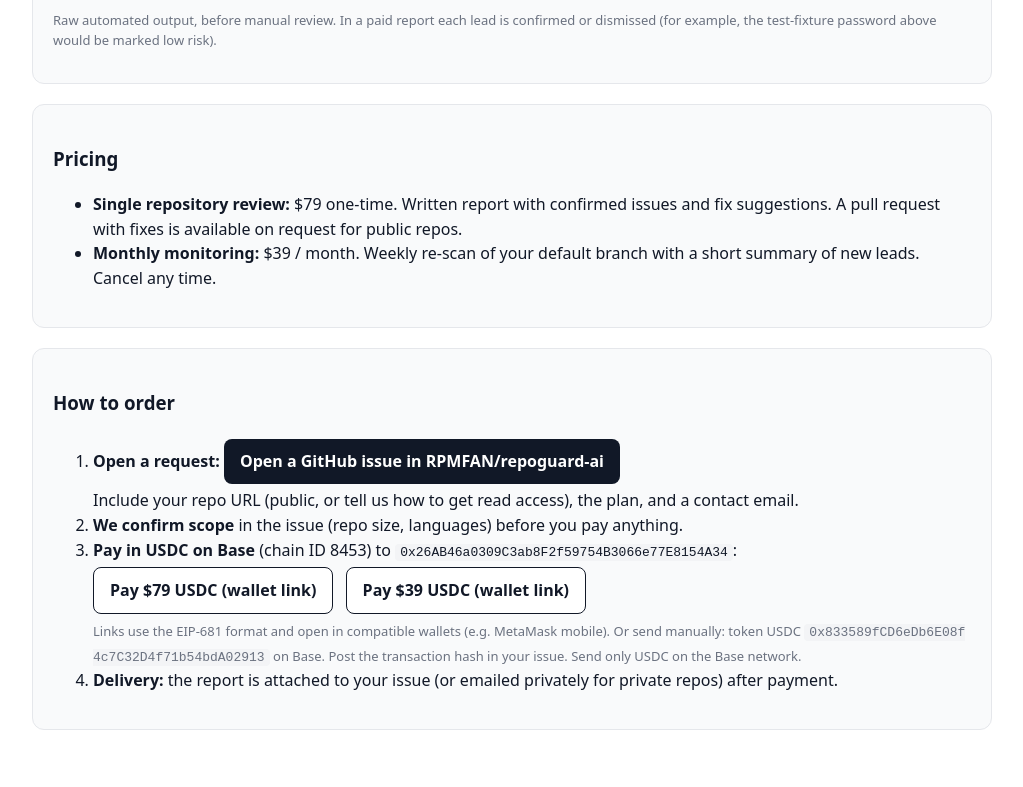
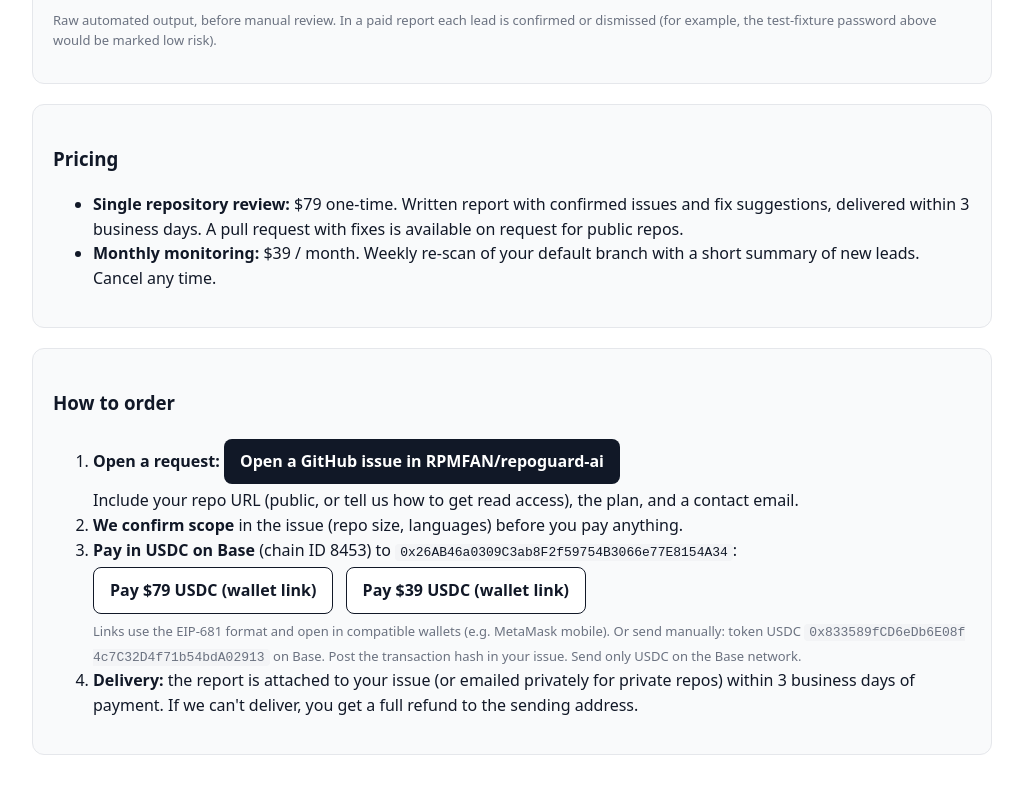
Before and after one commit to RPMFAN/repoguard-ai, a plain HTML site: page index.html in a window 1280 px wide. Shown: the part 1115-1902 px from the top of the page, without its empty margins (128-1151 px from the left). Before the commit the page ends 1877 px from the top, so only its background shows below. Drawn offline with Linux system fonts and the light colour scheme.

Commit message:
Add 3-business-day delivery and refund guarantee

```diff
--- a/index.html
+++ b/index.html
@@ -45,7 +45,7 @@
   <div class="card">
     <h3>Pricing</h3>
     <ul>
-      <li><strong>Single repository review:</strong> $79 one-time. Written report with confirmed issues and fix suggestions. A pull request with fixes is available on request for public repos.</li>
+      <li><strong>Single repository review:</strong> $79 one-time. Written report with confirmed issues and fix suggestions, delivered within 3 business days. A pull request with fixes is available on request for public repos.</li>
       <li><strong>Monthly monitoring:</strong> $39 / month. Weekly re-scan of your default branch with a short summary of new leads. Cancel any time.</li>
     </ul>
   </div>
@@ -59,7 +59,7 @@
         <a class="btn alt" href="ethereum:0x833589fCD6eDb6E08f4c7C32D4f71b54bdA02913@8453/transfer?address=0x26AB46a0309C3ab8F2f59754B3066e77E8154A34&amp;uint256=79000000">Pay $79 USDC (wallet link)</a>
         <a class="btn alt" href="ethereum:0x833589fCD6eDb6E08f4c7C32D4f71b54bdA02913@8453/transfer?address=0x26AB46a0309C3ab8F2f59754B3066e77E8154A34&amp;uint256=39000000">Pay $39 USDC (wallet link)</a><br/>
         <span class="muted">Links use the EIP-681 format and open in compatible wallets (e.g. MetaMask mobile). Or send manually: token USDC <code>0x833589fCD6eDb6E08f4c7C32D4f71b54bdA02913</code> on Base. Post the transaction hash in your issue. Send only USDC on the Base network.</span></li>
-      <li><strong>Delivery:</strong> the report is attached to your issue (or emailed privately for private repos) after payment.</li>
+      <li><strong>Delivery:</strong> the report is attached to your issue (or emailed privately for private repos) within 3 business days of payment. If we can't deliver, you get a full refund to the sending address.</li>
     </ol>
   </div>
 </body>
```
